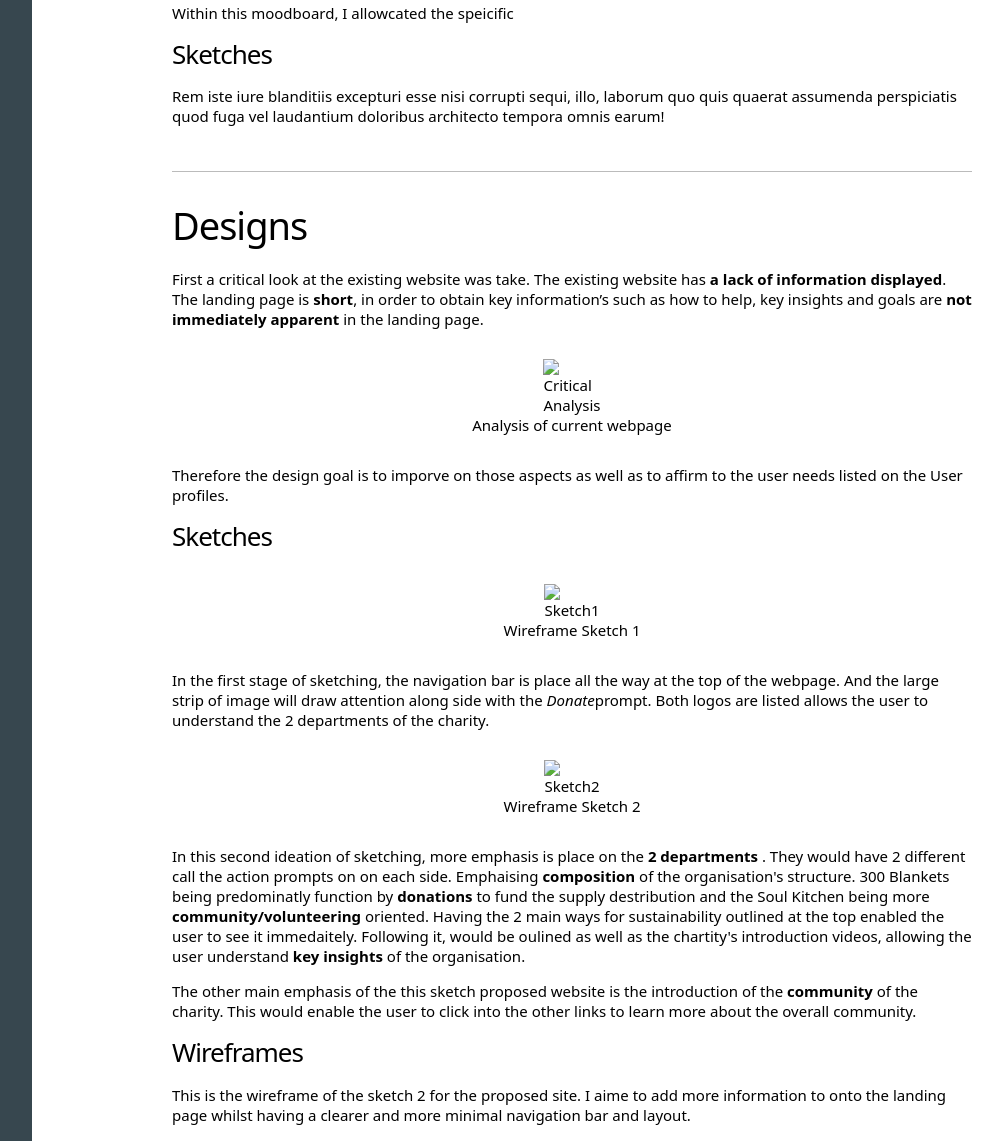
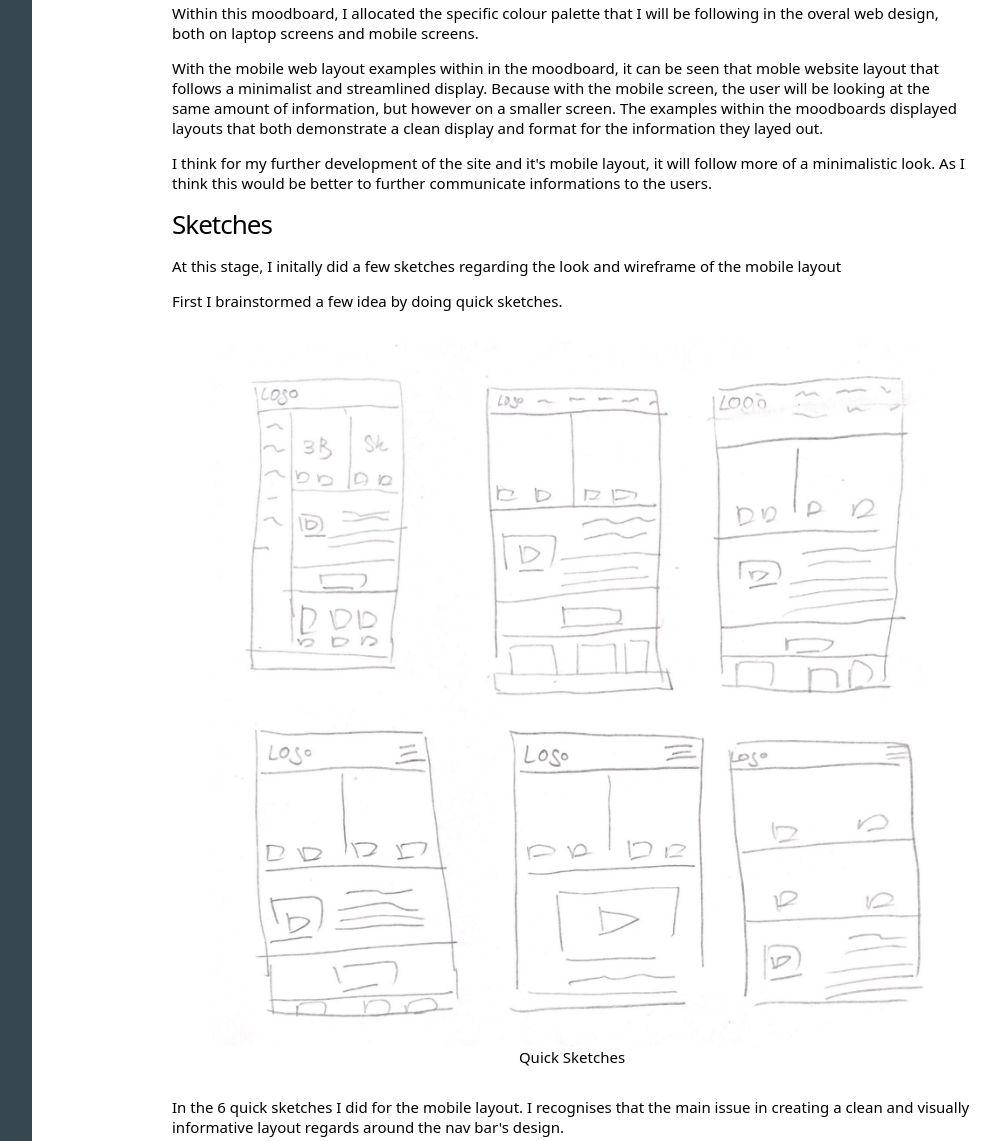
Before and after one commit to MichellX3129/Web-Documentation, a plain HTML site: page index.html in a window 1280 px wide. Shown: the part 1092-2233 px from the top of the page, without its empty margins (168-1170 px from the left). Drawn offline with Linux system fonts and the light colour scheme.

Commit message:
Addition

```diff
--- a/index.html
+++ b/index.html
@@ -42,45 +42,48 @@
         <figcaption>Moodboard
         </figcaption>
 </figure>
-			<p>Within this moodboard, I allowcated the speicific  </p>
+			<p>Within this moodboard, I allocated the specific colour palette that I will be following in the overal web design, both on laptop screens and mobile screens.
+      </p>
+      <p>With the mobile web layout examples within in the moodboard, it can be seen that moble website layout that follows a minimalist and streamlined display. Because with the mobile screen, the user will be looking at the same amount of information, but however on a smaller screen. The examples within the moodboards displayed layouts that both demonstrate a clean display and format for the information they layed out.</p>
+      <p>I think for my further development of the site and it's mobile layout, it will follow more of a minimalistic look. As I think this would be better to further communicate informations to the users.</p>
 
 			<h3 id="sketches">Sketches</h3>
-			<p>Rem iste iure blanditiis excepturi esse nisi corrupti sequi, illo, laborum quo quis quaerat assumenda perspiciatis
-				quod fuga vel laudantium doloribus architecto tempora omnis earum!</p>
+			<p>At this stage, I initally did a few sketches regarding the look and wireframe of the mobile layout</p>
+      <p>First I brainstormed a few idea by doing quick sketches. </p>
+       <figure>
+		<img src="Sketches1.jpg" alt="Sketch1"
+        width="100%">
+        <figcaption>Quick Sketches
+        </figcaption>
+</figure>
+      <p>
+        In the 6 quick sketches I did for the mobile layout. I recognises that the main issue in creating a clean and visually informative layout regards around the nav bar's design.
+      </p>
+      <figure>
+      <img src= "Sketches2.jpg" alt="Annotate Sketch1" width="100%">
+      <figcaption>Ideation 1
+        </figcaption>
+      </figure>
+      <p>
+        I realised that having a full nav bar both horizonally or have it down the side took up too much space within the layout. As well it would make the overall layout appear more busy and wordy. So I think it is best to have the nav bar compress into a hamburger like the examples and inspirations in the moodboard. Having a hamburger bar, the overall layour look nicer and cleaner.
+      </p>
+      <figure>
+      <img src= "Sketches3.jpg" alt="Annotate Sketch2" width="100%">
+      <figcaption>Ideation 2
+        </figcaption>
+      </figure>
+      <p>With the users identified in the proposal, it is reconigesed that the users are people who are busy with their jobs and studies. So I think it would be better if for the mobile layout, most of the call to action and information are presented in the first screen, so they would need need to scroll around to find more informaiton. </p>
+		<p>
+      I decided to adopt more of a block display, in the likeness of the inspired layouts within the moodboard. So having each element takes up a part sections of the screen to space out and evenly distributed throughout the screens.
+		</p>
 		</section>
 		<section id="designs">
-			<h2>Designs</h2>
-			<p>First a critical look at the existing website was take. The existing website has <strong>a lack of information displayed</strong>. The landing page is <strong>short</strong>, in order to obtain key information’s such as how to help, key insights and goals are <strong>not immediately apparent</strong> in the landing page.</p>
-        <figure>
-		<img src="Critic.jpg" alt="Critical Analysis"
-        width="100%">
-        <figcaption>Analysis of current webpage
-        </figcaption>
-</figure>
-
-<p>Therefore the design goal is to imporve on those aspects as well as to affirm to the user needs listed on the User profiles.</p>
-
-	<h3>Sketches</h3>
-  <figure>
-		<img src="Sketch1.jpg" alt="Sketch1"
-        width="100%">
-        <figcaption>Wireframe Sketch 1
-        </figcaption>
-</figure>
-  <p>In the first stage of sketching, the navigation bar is place all the way at the top of the webpage. And the large strip of image will draw attention along side with the <em>Donate</em>prompt. Both logos are listed allows the user to understand the 2 departments of the charity.</p>
-
-   <figure>
-		<img src="Sketch2.jpg" alt="Sketch2"
-        width="100%">
-        <figcaption>Wireframe Sketch 2
-        </figcaption>
-</figure>
-<p>In this second ideation of sketching, more emphasis is place on the <strong> 2 departments </strong>. They would have 2 different call the action prompts on on each side. Emphaising <strong>composition </strong> of the organisation's structure. 300 Blankets being predominatly function by <strong>donations</strong> to fund the supply destribution and the Soul Kitchen being more <strong>community/volunteering </strong> oriented. Having the 2 main ways for sustainability outlined at the top enabled the user to see it immedaitely. Following it, <strong? the ideology and philiosphy</strong> would be oulined as well as the chartity's introduction videos, allowing the user understand <strong>key insights</strong> of the organisation. </p>
-<p>The other main emphasis of the this sketch proposed website is the introduction of the <strong>community</strong> of the charity. This would enable the user to click into the other links to learn more about the overall community.</p>
-
+			<h2>Change in Design.</h2>
+			<p>I decided to take out the inital "events" "goals" and "history" cards that are in the original layout. I felt like it is a repetition of infromation presented. As the Goals of the charity are clearly described in the text above the cards. And the history of the company should be catagorised and put under the "About Us" tab. And not its own charagory. </p>
+		</section>
 			<h3 id="wireframes">Wireframes</h3>
 
-			<p>This is the wireframe of the sketch 2 for the proposed site. I aime to add more information to onto the landing page whilst having a clearer and more minimal navigation bar and layout.</p>
+			<p>So a new </p>
 		 <figure>
 		<img src="Wireframe.jpg" alt="Wireframe 1"
         width="100%">
```
Also changed, not shown: Phone wire frame.jpg (added), Sketches1.jpg (added), Sketches2.jpg (added), Sketches3.jpg (added), Wireframe web.jpg (added).
